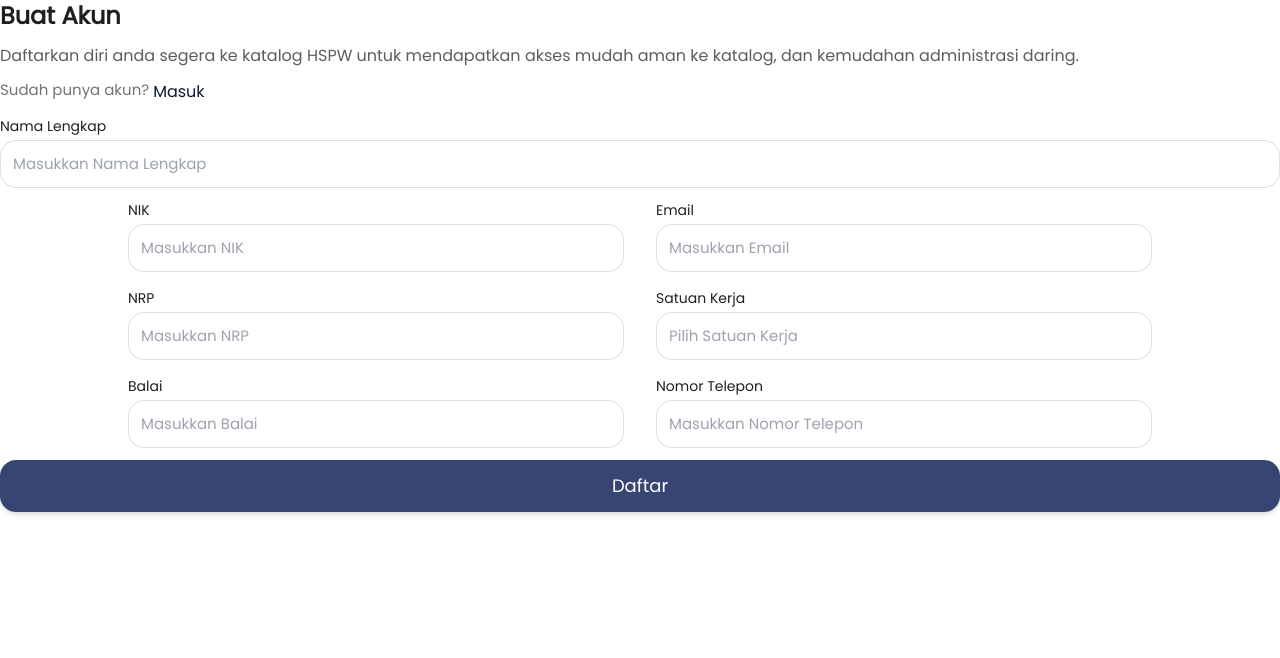
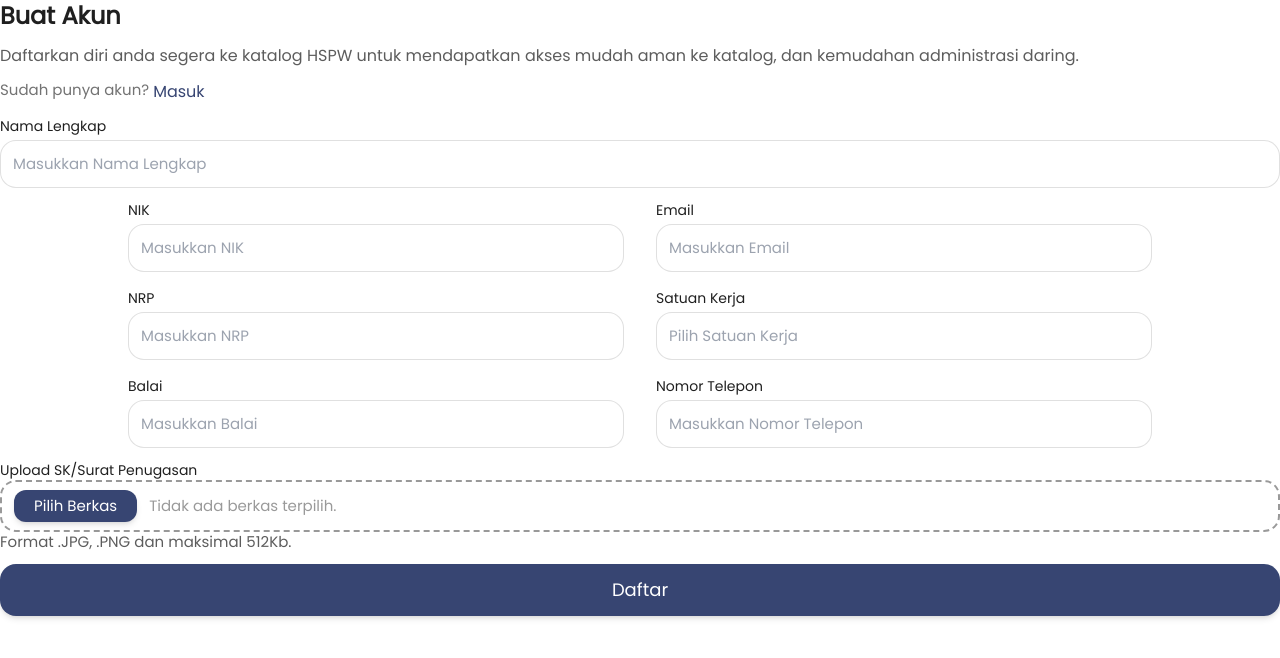
Before and after one commit to pupr-2024-2025/sipasti-fe, a Next.js app: page /register in a window 1280 px wide. Shown: the top 658 px of the page. Built offline with nearby package versions, Linux system fonts and the light colour scheme.

Commit message:
11:58 AM, 10/10/2024 backup

```diff
--- a/src/components/button.js
+++ b/src/components/button.js
@@ -3,35 +3,35 @@ import colors from "../styles/colors";
 
 const Button = ({
   children,
-  size = "Medium", // Default size sesuai dengan custom font di tailwind.config.js
-  variant = "solid_blue", // Default state
+  size = "Medium",
+  variant = "solid_blue",
   onClick,
   disabled = false,
   className = "",
+  iconLeft = null,
+  iconRight = null,
 }) => {
-  // Define size class from Tailwind custom configuration
   const sizes = {
     ExtraSmall: "text-ExtraSmall",
-    Small: "px-3 py-1.5 text-Small",
-    Medium: "py-3 text-Medium",
+    Small: "px-5 py-1.5 text-Small rounded-[12px]",
+    Medium: "py-3 text-Medium rounded-[16px]",
     Large: "px-5 py-2.5 text-Large",
     ExtraLarge: "px-6 py-3 text-ExtraLarge",
   };
 
-  // Define button states (enabled, hovered, pressed, focused, disabled)
   const variants = {
     solid_blue:
-      "bg-custom-blue-500 shadow-md text-emphasis-on_color-high hover:bg-custom-blue-600 text-emphasis-on_color-high active:bg-custom-blue-700 text-emphasis-on_color-high focus:outline-none focus:ring-2 focus:ring-blue-700",
+      "bg-custom-blue-500 shadow-md text-emphasis-on_color-high hover:bg-custom-blue-600 active:bg-custom-blue-700 focus:outline-none focus:ring-2 focus:ring-blue-700",
     solid_yellow:
-      "bg-custom-yellow-500 shadow-md text-emphasis-on_color-high hover:bg-custom-yellow-600 text-emphasis-on_color-high active:bg-custom-yellow-700 text-emphasis-on_color-high focus:outline-none focus:ring-2 focus:ring-yellow-700 focus:ring-opacity-50",
+      "bg-custom-yellow-500 shadow-md text-emphasis-on_color-high hover:bg-custom-yellow-600 active:bg-custom-yellow-700 focus:outline-none focus:ring-2 focus:ring-yellow-700",
     outlined_blue:
-      "bg-custom-blue-500 shadow-md text-emphasis-on_color-high hover:bg-custom-blue-600 text-emphasis-on_color-high active:bg-custom-blue-700 text-emphasis-on_color-high focus:outline-none focus:ring-2 focus:ring-blue-700 focus:ring-opacity-50",
+      "bg-custom-blue-500 shadow-md text-emphasis-on_color-high hover:bg-custom-blue-600 active:bg-custom-blue-700 focus:outline-none focus:ring-2 focus:ring-blue-700",
     outlined_yellow:
-      "ring-2 ring-custom-yellow-500 shadow-md text-custom-yellow-500 hover:bg-custom-yellow-600/10 text-custom-yellow-600 active:bg-custom-yellow-700/1 text-custom-yellow-700 focus:outline-none focus:ring-2 focus:ring-yellow-700",
+      "ring-2 ring-custom-yellow-500 shadow-md text-custom-yellow-500 hover:bg-custom-yellow-600/10 active:bg-custom-yellow-700/1 focus:outline-none focus:ring-2 focus:ring-yellow-700",
     blue_text:
-      "text-custom-blue-500 hover: text-custom-blue-600 active: text-custom-blue-700 focus:outline-none focus:ring-2 focus:ring-blue-700 focus:ring-opacity-50",
+      "text-custom-blue-500 hover:text-custom-blue-600 active:text-custom-blue-700 focus:outline-none focus:ring-2 focus:ring-blue-700",
     red_text:
-      "text-custom-red-500 hover: text-custom-red-600 active: text-custom-red-700 focus:outline-none focus:ring-2 focus:ring-red-700 focus:ring-opacity-50",
+      "text-custom-red-500 hover:text-custom-red-600 active:text-custom-red-700 focus:outline-none focus:ring-2 focus:ring-red-700",
   };
 
   return (
@@ -42,9 +42,13 @@ const Button = ({
       className={`${sizes[size]} ${
         disabled ? variants["disabled"] : variants[variant]
       }
-      rounded-[16px]  transition-all duration-200 ease-in-out ${className}`} // Set rounded-[16px] here
+      flex justify-center items-center gap-2 transition-all duration-200 ease-in-out ${className}`} // Added flex & gap for icon alignment
     >
+      {iconLeft && <span className="mr-2">{iconLeft}</span>}{" "}
+      {/* Left icon if provided */}
       {children}
+      {iconRight && <span className="ml-2">{iconRight}</span>}{" "}
+      {/* Right icon if provided */}
     </button>
   );
 };
--- /dev/null
+++ b/src/components/fileinput.js
@@ -0,0 +1,116 @@
+import React, { useRef } from "react";
+import Button from "./button";
+
+const FileInput = ({
+  onFileSelect,
+  buttonText = "Upload File",
+  iconLeft = null,
+  iconRight = null,
+  multiple = false,
+  accept = "*",
+  className = "",
+  Label = "",
+  HelperText = "",
+  state = "default", // New prop for state
+  progress = 0, // New prop for progress percentage
+  onCancel, // New prop for handling cancel action
+}) => {
+  const fileInputRef = useRef(null);
+
+  const handleButtonClick = () => {
+    fileInputRef.current.click();
+  };
+
+  const handleFileChange = (event) => {
+    const files = event.target.files;
+    if (onFileSelect) {
+      onFileSelect(files);
+    }
+  };
+
+  return (
+    <div className={className}>
+      {/* Hidden file input field */}
+      <input
+        type="file"
+        ref={fileInputRef}
+        className="hidden"
+        onChange={handleFileChange}
+        multiple={multiple}
+        accept={accept}
+      />
+
+      {/* Custom button for file upload */}
+      <div>
+        {Label && (
+          <p className="text-B2 text-emphasis-on_surface-high">{Label}</p>
+        )}
+
+        {/* State-based rendering */}
+        {state === "default" && (
+          <div className="border-2 border-dashed border-emphasis-on_surface-small px-3 py-2 rounded-[16px] flex justify-left items-center space-x-3">
+            <Button
+              onClick={handleButtonClick}
+              variant="solid_blue"
+              size="Small"
+              iconLeft={iconLeft}
+              iconRight={iconRight}>
+              {buttonText}
+            </Button>
+            <p className="text-Small text-emphasis-on_surface-small text-left">
+              Tidak ada berkas terpilih.
+            </p>
+          </div>
+        )}
+
+        {state === "processing" && (
+          <div className="border-2 border-dashed border-yellow-500 px-3 py-2 rounded-[16px] flex justify-left items-center space-x-3">
+            <Button
+              variant="solid_blue"
+              size="Small"
+              disabled // Disable button during processing
+            >
+              Memproses... {progress}%
+            </Button>
+            <p className="text-Small text-yellow-600 text-left">
+              Harap tunggu, kami sedang memproses berkas Anda.
+            </p>
+          </div>
+        )}
+
+        {state === "done" && (
+          <div className="border-2 border-solid border-green-500 px-3 py-2 rounded-[16px] flex justify-left items-center space-x-3">
+            <Button
+              variant="solid_blue"
+              size="Small"
+              disabled // Disable button after processing is done
+            >
+              Selesai
+            </Button>
+            <p className="text-Small text-green-600 text-left">
+              Berkas berhasil diunggah.
+            </p>
+            {onCancel && (
+              <Button
+                variant="solid_red" // You can choose a different variant for the cancel button
+                size="Small"
+                onClick={onCancel} // Call the onCancel function when the button is clicked
+                iconLeft={null}
+                iconRight={null}>
+                X
+              </Button>
+            )}
+          </div>
+        )}
+
+        {HelperText && (
+          <p className="text-Small text-emphasis-on_surface-medium">
+            {HelperText}
+          </p>
+        )}
+      </div>
+    </div>
+  );
+};
+
+export default FileInput;
--- a/src/pages/register.js
+++ b/src/pages/register.js
@@ -1,7 +1,20 @@
 import React, { useState } from "react";
 import TextInput from "../components/input";
 import Button from "../components/button";
+import { Paperclip } from "iconsax-react";
+import colors from "../styles/colors";
+import FileInput from "../components/fileinput"; //
 
+const handleSubmit = () => {
+  // Handle form submission
+  console.log("Selected Files:", selectedFiles);
+  // You can add your form submission logic here
+
+  // Optionally clear the selected files after submission
+  setSelectedFiles([]);
+  // Close the modal or perform other actions as needed
+  onClose();
+};
 const Register = ({ onClose }) => {
   const [email, setEmail] = useState("");
   const [namalengkap, setNamaLengkap] = useState("");
@@ -10,6 +23,36 @@ const Register = ({ onClose }) => {
   const [balai, setBalai] = useState("");
   const [satuankerja, setSatuanKerja] = useState("");
   const [nomortelepon, setNomorTelepon] = useState("");
+  const [selectedFiles, setSelectedFiles] = useState([]);
+  const [uploadState, setUploadState] = useState("default");
+  const [progress, setProgress] = useState(0);
+
+  const handleFileSelect = (files) => {
+    setSelectedFiles(files);
+    console.log("Selected files:", files);
+    setUploadState("processing");
+    //   setTimeout(() => {
+    //     setUploadState("done");
+    //   }, 2000);
+    // };
+    const interval = setInterval(() => {
+      setProgress((prev) => {
+        if (prev >= 100) {
+          clearInterval(interval);
+          setUploadState("done"); // Change state to done after processing
+          return 100;
+        }
+        return prev + 10; // Increment progress by 10%
+      });
+    }, 200); // Simulate progress every 200 ms
+  };
+
+  const handleCancel = () => {
+    // Handle cancellation logic here
+    setUploadState("default"); // Reset to default state
+    setProgress(0); // Reset progress
+    setSelectedFiles(null); // Reset selected files
+  };
 
   const handleRegister = () => {
     console.log(
@@ -112,6 +155,17 @@ const Register = ({ onClose }) => {
         </div>
       </div>
 
+      <FileInput
+        Label="Upload SK/Surat Penugasan"
+        onFileSelect={handleFileSelect}
+        buttonText="Pilih Berkas"
+        accept=".jpg,.jpeg,.png"
+        HelperText="Format .JPG, .PNG dan maksimal 512Kb."
+        state={uploadState}
+        progress={progress}
+        onCancel={handleCancel}
+      />
+
       <Button
         onClick={handleRegister}
         variant="solid_blue"
```
